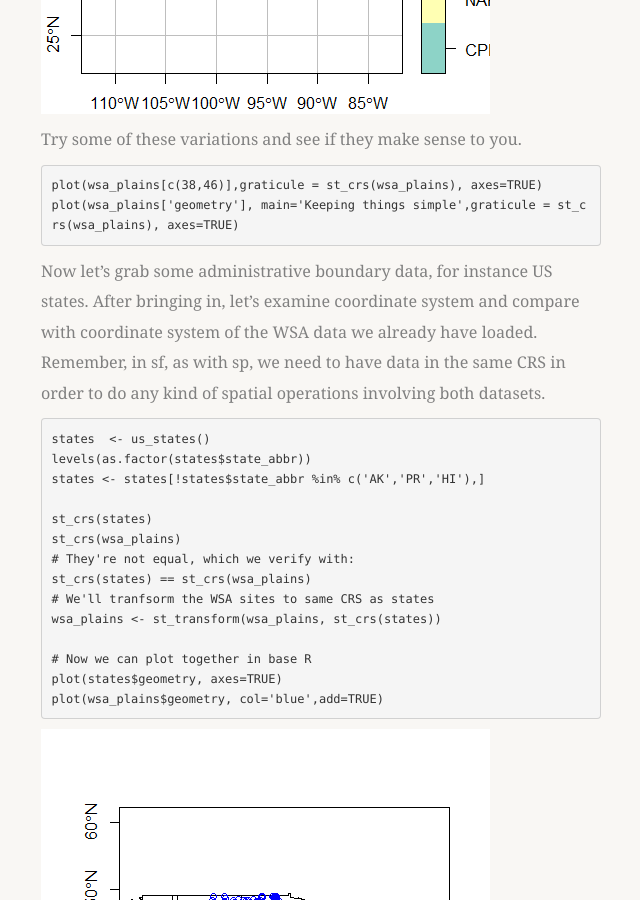
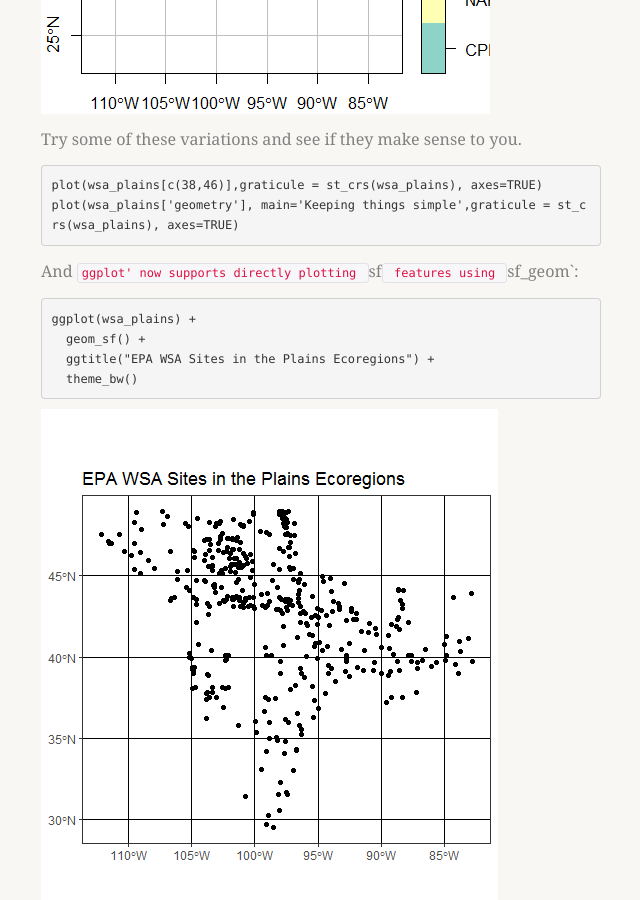
Before and after one commit to mhweber/AWRA_GIS_R_Workshop, a Jekyll site: the page built from _posts/2018-04-22-05-Spatial-Data-In-R-sf.md, in a window 1280 px wide and 900 px high, scrolled down 3450 px. Shown: the whole window, without its empty margins (389-1029 px from the left). Built offline with Jekyll 4.4.1, drawn with Linux system fonts in a browser that asks for light colours; nearby versions of some CDN libraries; some web fonts are replaced; library files that are not in the unit come from our copies.

Commit message:
Add ggplot figure

````diff
--- a/_posts/2018-04-22-05-Spatial-Data-In-R-sf.md
+++ b/_posts/2018-04-22-05-Spatial-Data-In-R-sf.md
@@ -120,6 +120,17 @@ plot(wsa_plains[c(38,46)],graticule = st_crs(wsa_plains), axes=TRUE)
 plot(wsa_plains['geometry'], main='Keeping things simple',graticule = st_crs(wsa_plains), axes=TRUE)
 ```
 
+And `ggplot' now supports directly plotting `sf` features using `sf_geom`:
+
+```r
+ggplot(wsa_plains) +
+  geom_sf() +
+  ggtitle("EPA WSA Sites in the Plains Ecoregions") +
+  theme_bw()
+```
+
+![WSASites_ggplot](/AWRA_GIS_R_Workshop/figure/WSASites_ggplot.png)
+
 Now let's grab some administrative boundary data, for instance US states.  After bringing in, let's examine coordinate system and compare with coordinate system of the WSA data we already have loaded.  Remember, in sf, as with sp, we need to have data in the same CRS in order to do any kind of spatial operations involving both datasets.
 
 ```r
````
Also changed, not shown: figure/WSASites_ggplot.png (added).
